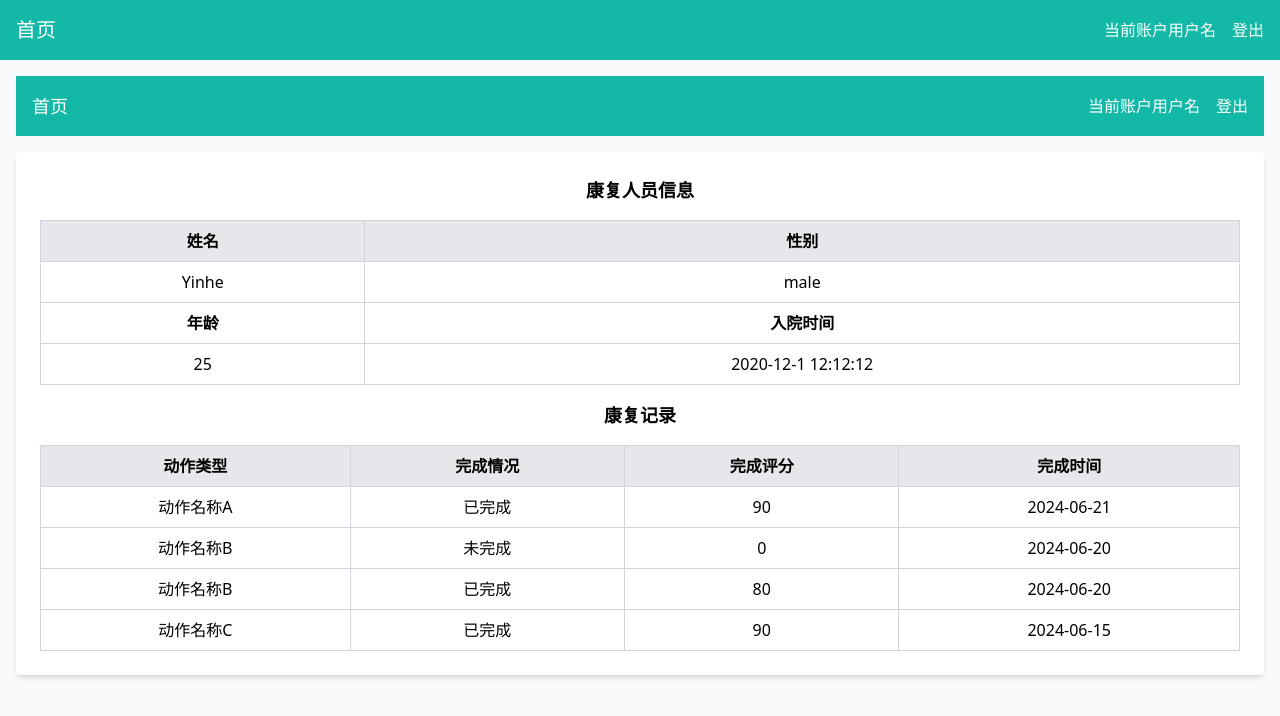
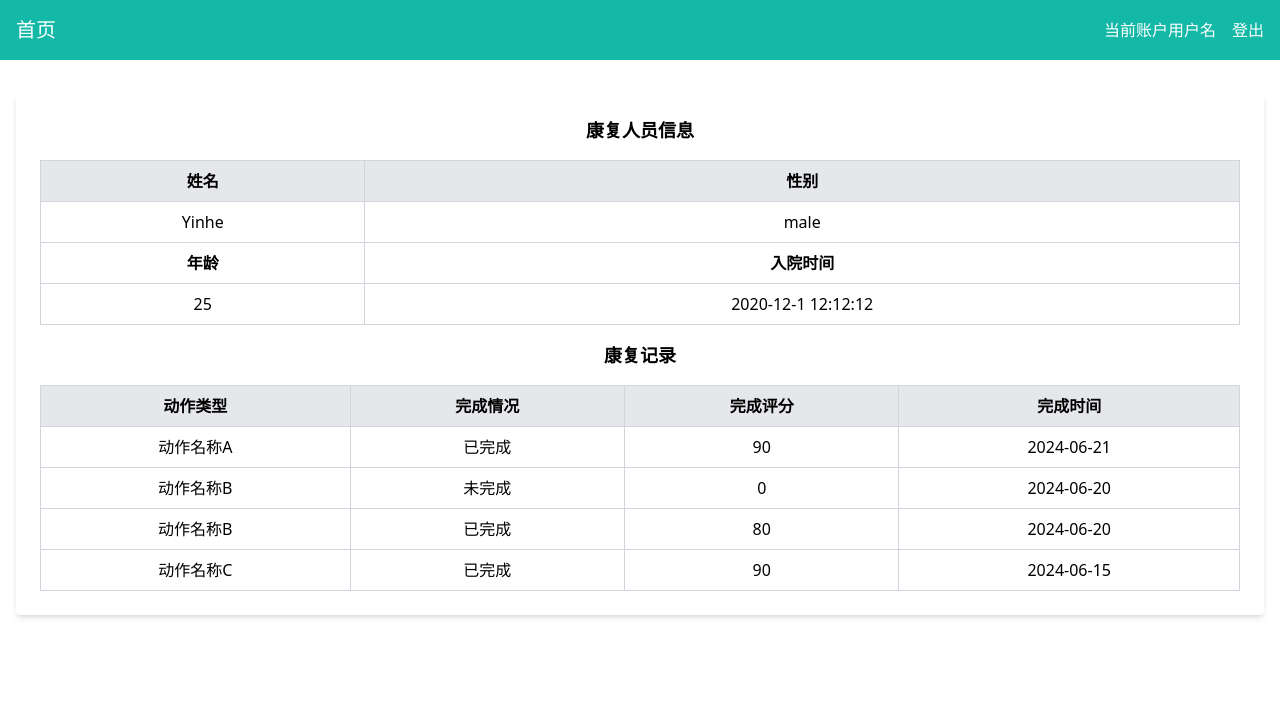
Before and after one commit to Martin-HZK/VTE_System, a React (Create React App) app in the folder frontend/: page /details in a window 1280 px wide. Shown: the top 716 px of the page. Built offline with nearby package versions, Linux system fonts and the light colour scheme.

Commit message:
Beautify the detailed page

```diff
--- a/frontend/src/pages/DetailedDashBoard.js
+++ b/frontend/src/pages/DetailedDashBoard.js
@@ -16,14 +16,8 @@ const DetailedDashBoard = () => {
   ];
 
   return (
-    <div className="min-h-screen p-4 bg-gray-50">
-      <div className="bg-teal-500 p-4 flex justify-between items-center text-white">
-        <h1 className="text-lg">首页</h1>
-        <div className="flex items-center">
-          <span>当前账户用户名</span>
-          <button className="ml-4">登出</button>
-        </div>
-      </div>
+    <div className="container mx-auto p-4">
+
       <div className="max-w-7xl mx-auto mt-4">
         <div className="bg-white shadow-md rounded p-6">
           <h2 className="text-lg font-semibold mb-4">康复人员信息</h2>
```
